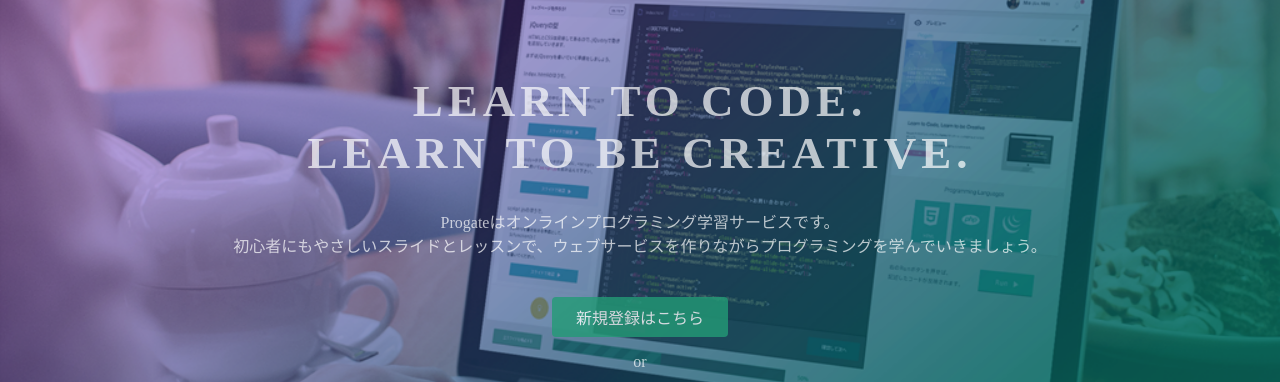
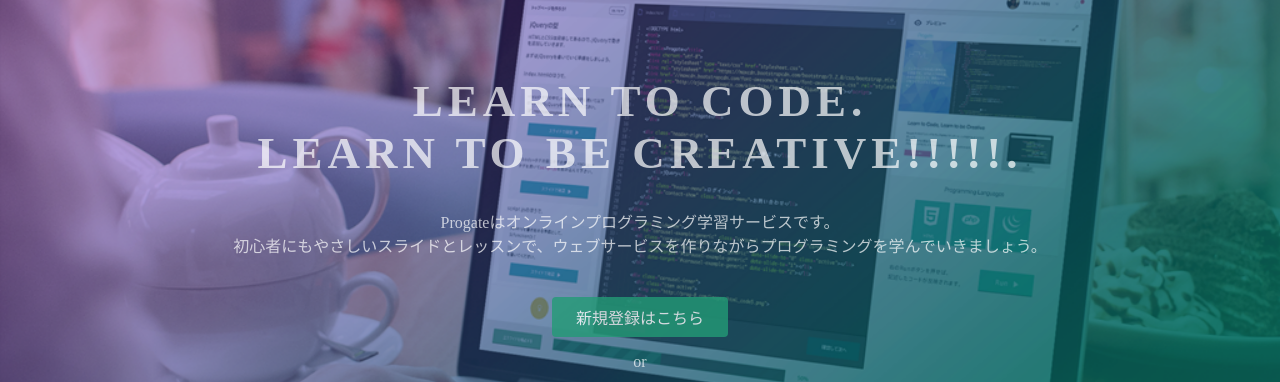
Before and after one commit to tarou71/tarou71.github.io, a plain HTML site: page index.html in a window 1280 px wide. Shown: the part 135-517 px from the top of the page. Drawn offline with Linux system fonts and the light colour scheme.

Commit message:
Update index.html

```diff
--- a/index.html
+++ b/index.html
@@ -23,7 +23,7 @@
   </header>
   <div class="top-wrapper">
     <div class="container">
-      <h1>LEARN TO CODE.<br>LEARN TO BE CREATIVE.</h1>
+      <h1>LEARN TO CODE.<br>LEARN TO BE CREATIVE!!!!!.</h1>
       <p>Progateはオンラインプログラミング学習サービスです。<br>初心者にもやさしいスライドとレッスンで、ウェブサービスを作りながらプログラミングを学んでいきましょう。</p>
       <div class="btn-wrapper">
         <a href="#" class="btn signup">新規登録はこちら</a>
```
